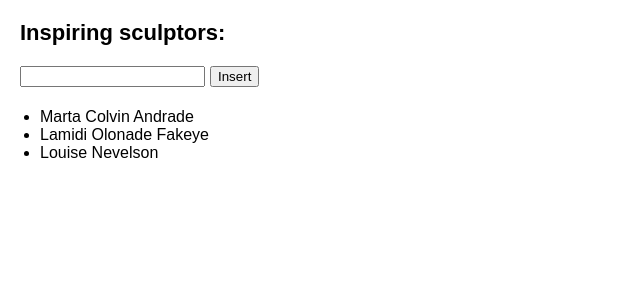
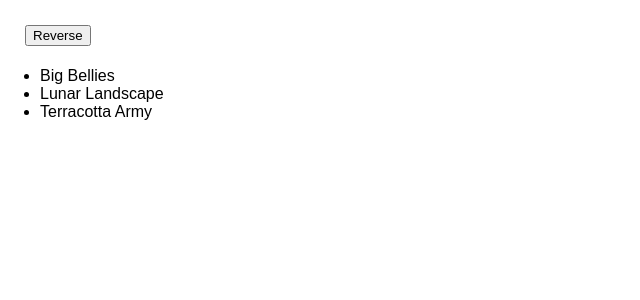
Before and after one commit to jimmycanosa/learning-react, a React (Create React App) app: page / in a window 1280 px wide. Shown: the top 300 px of the page, without its empty margins (0-640 px from the left). Built offline with nearby package versions, Linux system fonts and the light colour scheme.

Commit message:
feat: making other changes to an array

```diff
--- a/src/adding-interactivity/updating-arrays-in-state/sample.js
+++ b/src/adding-interactivity/updating-arrays-in-state/sample.js
@@ -1,38 +1,29 @@
 import { useState } from 'react';
 
 let nextId = 3;
-const initialArtists = [
-  { id: 0, name: 'Marta Colvin Andrade' },
-  { id: 1, name: 'Lamidi Olonade Fakeye' },
-  { id: 2, name: 'Louise Nevelson' },
+const initialList = [
+  { id: 0, title: 'Big Bellies' },
+  { id: 1, title: 'Lunar Landscape' },
+  { id: 2, title: 'Terracotta Army' },
 ];
 
 export default function List() {
-  const [name, setName] = useState('');
-  const [artists, setArtists] = useState(initialArtists);
+  const [list, setList] = useState(initialList);
 
   function handleClick() {
-    const insertAt = 1; // Could be any index
-    const nextArtists = [
-      // Items before the insertion point:
-      ...artists.slice(0, insertAt),
-      // New item:
-      { id: nextId++, name: name },
-      // Items after the insertion point:
-      ...artists.slice(insertAt),
-    ];
-    setArtists(nextArtists);
-    setName('');
+    const nextList = [...list];
+    nextList.reverse();
+    // nextList[1] = 'something';
+    nextList[0].seen = true;
+    setList(nextList);
   }
 
   return (
     <>
-      <h1>Inspiring sculptors:</h1>
-      <input value={name} onChange={(e) => setName(e.target.value)} />
-      <button onClick={handleClick}>Insert</button>
+      <button onClick={handleClick}>Reverse</button>
       <ul>
-        {artists.map((artist) => (
-          <li key={artist.id}>{artist.name}</li>
+        {list.map((artwork) => (
+          <li key={artwork.id}>{artwork.title}</li>
         ))}
       </ul>
     </>
```
Also changed, not shown: src/adding-interactivity/updating-arrays-in-state/inserting-into-an-array.js (added, +40 -0 lines).
